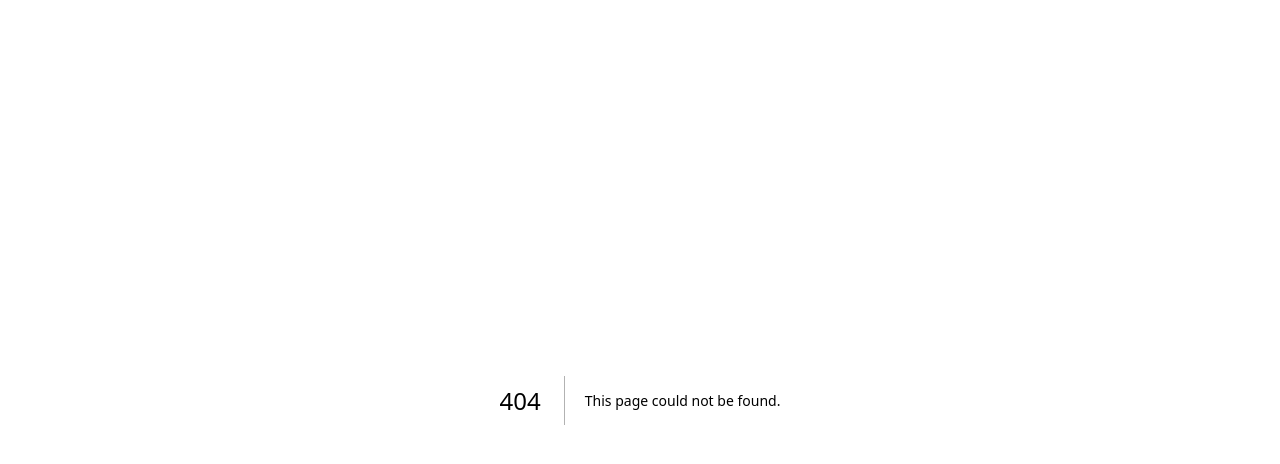
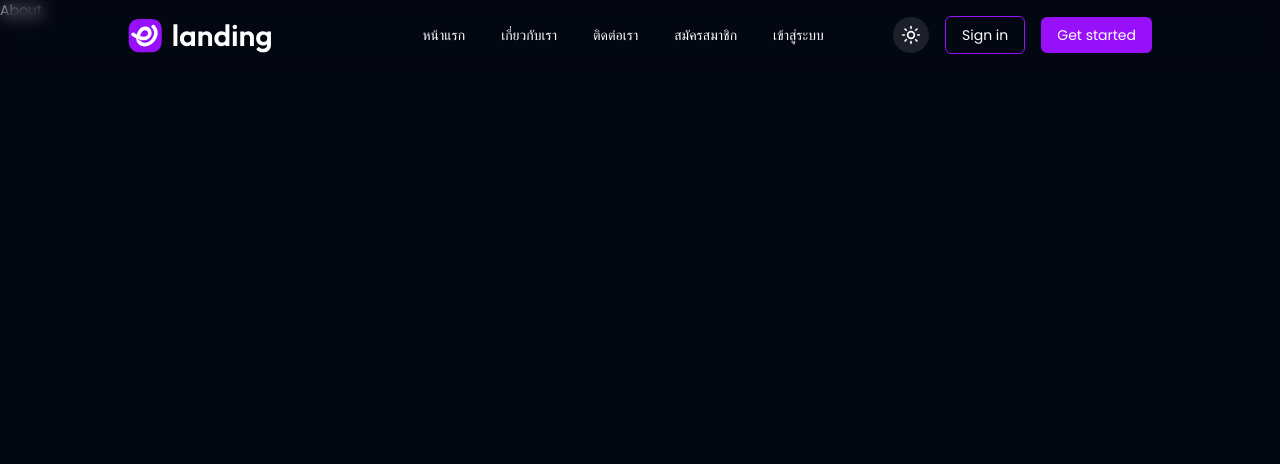
Before and after one commit to kittiumnatsomboon/Protfolio, a Next.js app: page /About in a window 1280 px wide. Before the commit this address had no page. Shown: the top 464 px of the page. Built offline with nearby package versions, Linux system fonts and the light colour scheme.

Commit message:
Page หน้าต่างๆ

```diff
--- /dev/null
+++ b/src/app/About/page.jsx
@@ -0,0 +1,9 @@
+import React from 'react'
+
+function About() {
+  return (
+    <div>About</div>
+  )
+}
+
+export default About
--- /dev/null
+++ b/src/app/Contact/page.jsx
@@ -0,0 +1,9 @@
+import React from 'react'
+
+function Contact() {
+  return (
+    <div>Contact</div>
+  )
+}
+
+export default Contact
--- a/src/app/components/Navbar.jsx
+++ b/src/app/components/Navbar.jsx
@@ -2,7 +2,7 @@
 Link
 import { MenuIcon, XIcon } from "lucide-react";
 import { useEffect, useState } from "react";
-import { navLinks } from "../data/navLinks";
+import { Navbarmenu } from "../data/Navbarmenu";
 import Link from "next/link";
 import { useThemeContext } from "../context/ThemeContext";
 import ThemeToggle from "./ThemeToggle";
@@ -20,21 +20,21 @@ export default function Navbar() {
 
     return (
         <nav className={`flex items-center justify-between fixed z-50 top-0 w-full px-6 md:px-16 lg:px-24 xl:px-32 py-4 ${openMobileMenu ? '' : 'backdrop-blur'}`}>
-            <a href="#!">
+            <a href="/">
                 <img className="h-9 md:h-9.5 w-auto shrink-0" src={theme === "dark" ? "./assets/logo-light.svg" : "./assets/logo-dark.svg"}  alt="Logo" width={140} height={40} fetchPriority="high" />
             </a>
             <div className="hidden items-center md:gap-8 lg:gap-9 md:flex lg:pl-20">
-                {navLinks.map((link) => (
-                    <Link key={link.name} href={link.href} className="hover:text-slate-600 dark:hover:text-slate-300">
-                        {link.name}
+                {Navbarmenu.map((link) => (
+                    <Link key={link.id} href={link.link} className="hover:text-slate-600 dark:hover:text-slate-300">
+                        {link.label}
                     </Link>
                 ))}
             </div>
             {/* Mobile menu */}
             <div className={`fixed inset-0 flex flex-col items-center justify-center gap-6 text-lg font-medium bg-white/60 dark:bg-black/40 backdrop-blur-md md:hidden transition duration-300 ${openMobileMenu ? "translate-x-0" : "-translate-x-full"}`}>
-                {navLinks.map((link) => (
-                    <Link key={link.name} href={link.href}>
-                        {link.name}
+                {Navbarmenu.map((link) => (
+                    <Link key={link.id} href={link.link}>
+                        {link.label}
                     </Link>
                 ))}
                 <button>
--- a/src/app/data/Navbarmenu.jsx
+++ b/src/app/data/Navbarmenu.jsx
@@ -1,7 +1,7 @@
 export const Navbarmenu = [
     {id:1,label:"หน้าแรก" , link:"/"},
-    {id:2,label:"เกี่ยวกับเรา" , link:"/page/About"},
-    {id:3,label:"ติดต่อเรา" , link:"/page/Contact"},
-    {id:4,label:"สมัครสมาชิก" , link:"/page/Register"},
-    {id:5,label:"เข้าสู่ระบบ" , link:"/page/Login"}
+    {id:2,label:"เกี่ยวกับเรา" , link:"About"},
+    {id:3,label:"ติดต่อเรา" , link:"Contact"},
+    {id:4,label:"สมัครสมาชิก" , link:"Register"},
+    {id:5,label:"เข้าสู่ระบบ" , link:"Login"}
 ]
--- a/src/app/layout.jsx
+++ b/src/app/layout.jsx
@@ -1,14 +1,18 @@
-'use client'
 import "./globals.css";
 import { ThemeContextProvider } from "./context/ThemeContext";
+import Navbar from "./components/Navbar";
 
-
+export const metadata = {
+  title: "Create Next App",
+  description: "Generated by create next app",
+};
 
 export default function RootLayout({ children }) {
   return (
     <html lang="en">
       <body>
         <ThemeContextProvider>
+        <Navbar />
         {children}
         </ThemeContextProvider>
       </body>
--- a/src/app/page.jsx
+++ b/src/app/page.jsx
@@ -1,12 +1,10 @@
 import Image from "next/image";
-import Navbar from "./components/Navbar"
 import Footer from "./components/Footer"
 import LenisScroll from "./components/Lenis"
-import Page from "./pages/Home"
+import Page from "./Home"
 export default function Home() {
   return (
     <>
-      <Navbar />
       <Page/>
       <LenisScroll />
       <Footer />
```
Also changed, not shown: src/app/Home.jsx (renamed from src/app/pages/Home.jsx, +6 -6 lines).
